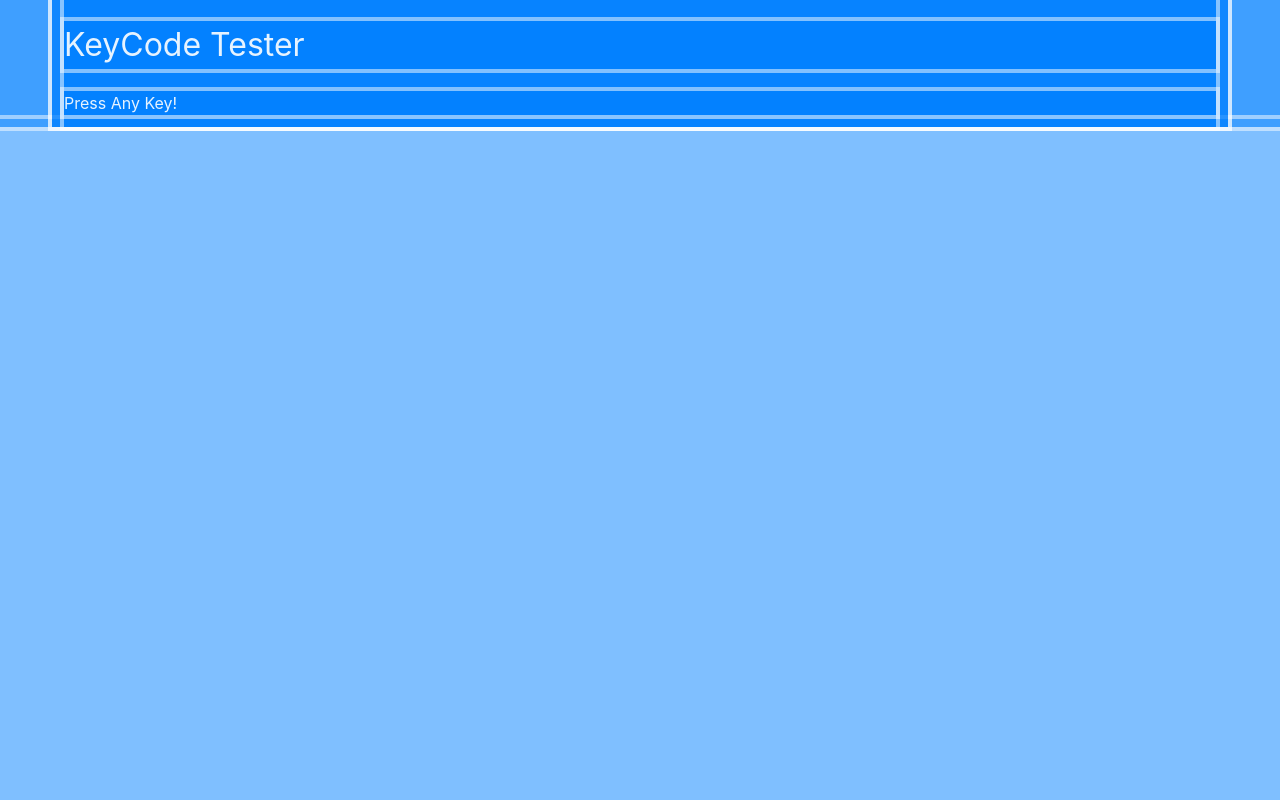
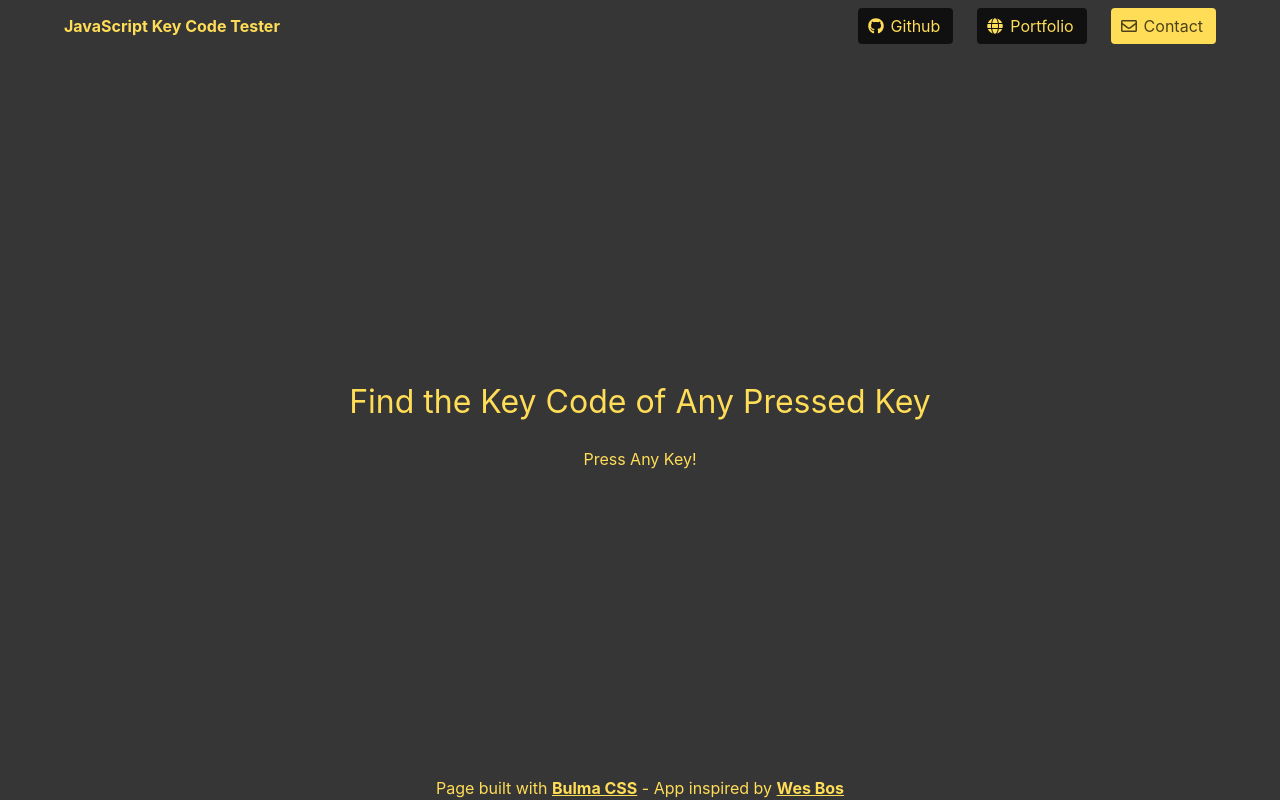
Before and after one commit to gyasikn/KeyCode-Visualizer, a plain HTML site: page index.html in a window 1280 px wide. Drawn offline with nearby package versions, Linux system fonts and the light colour scheme.

Commit message:
main layout done

```diff
--- a/css/styles.css
+++ /dev/null
@@ -1,5 +0,0 @@
-.center {
-    display: flex;
-    justify-content: center;
-    align-items: center;
-}
--- a/index.html
+++ b/index.html
@@ -8,21 +8,69 @@
   <link rel="stylesheet" href="https://cdnjs.cloudflare.com/ajax/libs/bulma/0.7.0/css/bulma.min.css">
   <script defer src="https://use.fontawesome.com/releases/v5.0.7/js/all.js"></script>
   <link rel="stylesheet" href="./css/normalize.css">
+  <!-- <link rel="stylesheet" href="./css/debug.css"> -->
   <link href="./css/styles.css">
-  <link rel="stylesheet" href="./css/debug.css">
   <title>KeyCode Tester</title>
 </head>
 <body>
 
-  <div class="container">
-    <div class="columns">
-      <div class="column">
-          <h1>KeyCode Tester</h1>
+<section class="hero is-dark is-fullheight">
+  <div class="hero-head"> <!-- sticks at top -->
+    <nav class="navbar">
+      <div class="container">
+        <div class="navbar-brand">
+          <a class="navbar-item">
+            <h4><strong class="has-text-warning">JavaScript Key Code Tester</strong></h4>
+          </a>
+        </div>
+        <div id="navbarMenuHero" class="navbar-menu is-active">
+          <div class="navbar-end">
+            <span class="navbar-item">
+              <a href="https://github.com/gyasikn" class="button is-warning is-inverted">
+                <span class="icon">
+                  <i class="fab fa-github"></i>
+                </span>
+                <span>Github</span>
+              </a>
+            </span>
+            <span class="navbar-item">
+              <a href="http://www.gyasiknunez.com/" class="button is-warning is-inverted">
+                <span class="icon">
+                  <i class="fas fa-globe"></i>
+                </span>
+                <span>Portfolio</span>
+              </a>
+            </span>
+            <span class="navbar-item">
+              <a href="mailto:gyasiknunez@gmail.com" class="button is-warning">
+                <span class="icon">
+                  <i class="far fa-envelope"></i>
+                </span>
+                <span>Contact</span>
+              </a>
+            </span>
+          </div>
+        </div>
+      </div>
+    </nav>
+  </div>
 
-          <h2>Press Any Key!</h2>
-      </div>
+  <div class="hero-body"><!-- stays at center -->
+    <div class="container has-text-centered">
+        <h1 id="content" class="has-text-centered has-text-warning">Find the Key Code of Any Pressed Key</h1>
+
+        <h2 id="content" class="has-text-centered has-text-warning">Press Any Key!</h2>
     </div>
   </div>
+
+  <div class="hero-foot"><!-- sticks at bottom -->
+      <div class="container">
+        <p class="has-text-warning has-text-centered">
+          <span class>Page built with <a href="https://bulma.io/"><strong><u>Bulma CSS</u></strong></a> - App inspired by <a href="http://keycode.info/"><strong><u>Wes Bos</u></strong></a></span>
+        </p>
+      </div>
+  </div>
+</section>
 
 
   <script src="./js/script.js"></script>
--- a/js/script.js
+++ b/js/script.js
@@ -16,12 +16,13 @@ document.addEventListener("keydown", function(event) {
   console.log(event); // testing keydown events
 
   // replaces existing body content with updated content.
-  document.body.innerHTML = `
-  <h1>You Pressed: ${event.key}</h1>
-  <br>
-  <h2>The Code is: ${event.keyCode}</h2>
-  <button><a href="/">Go Back</a></button>
-  `;
+  // document.getElementById("content") = `
+  // <h1>You Pressed: ${event.key}</h1>
+  // <br>
+  // <h2>The Code is: ${event.keyCode}</h2>
+  // <button><a href="/">Go Back</a></button>
+  // `;
+
 
 })
 
```
